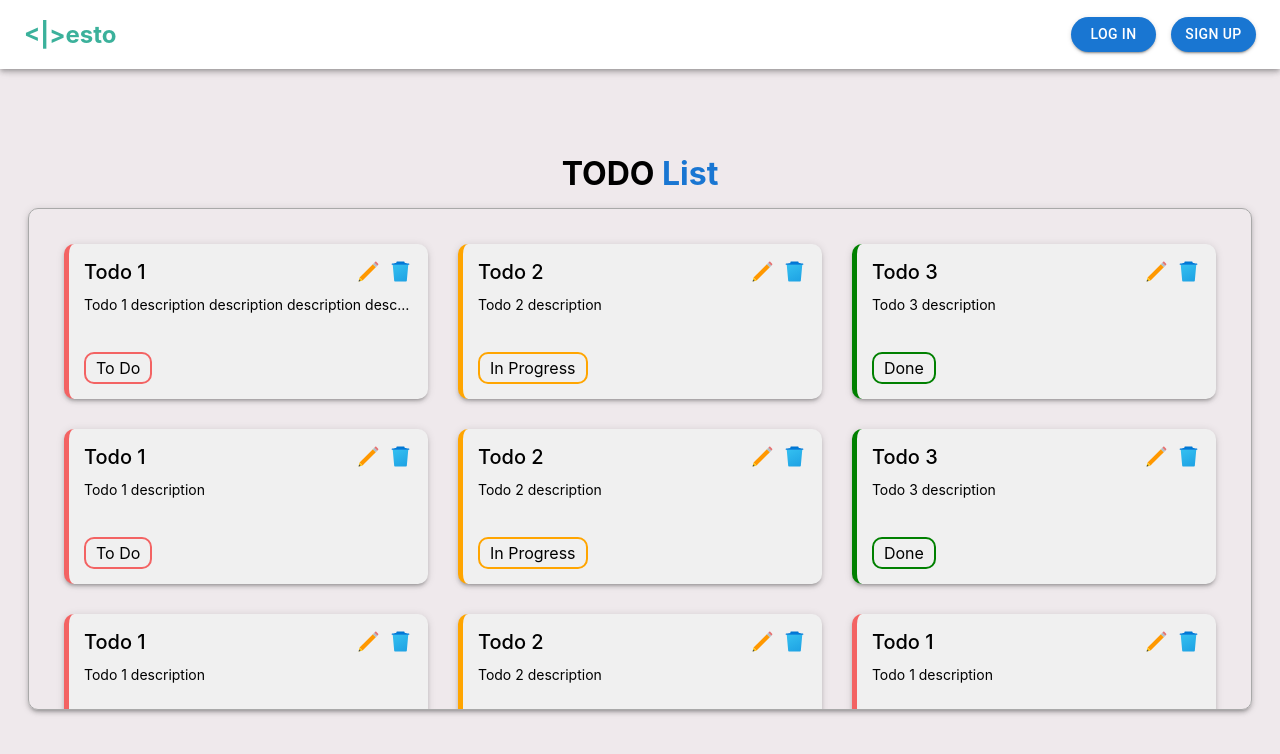
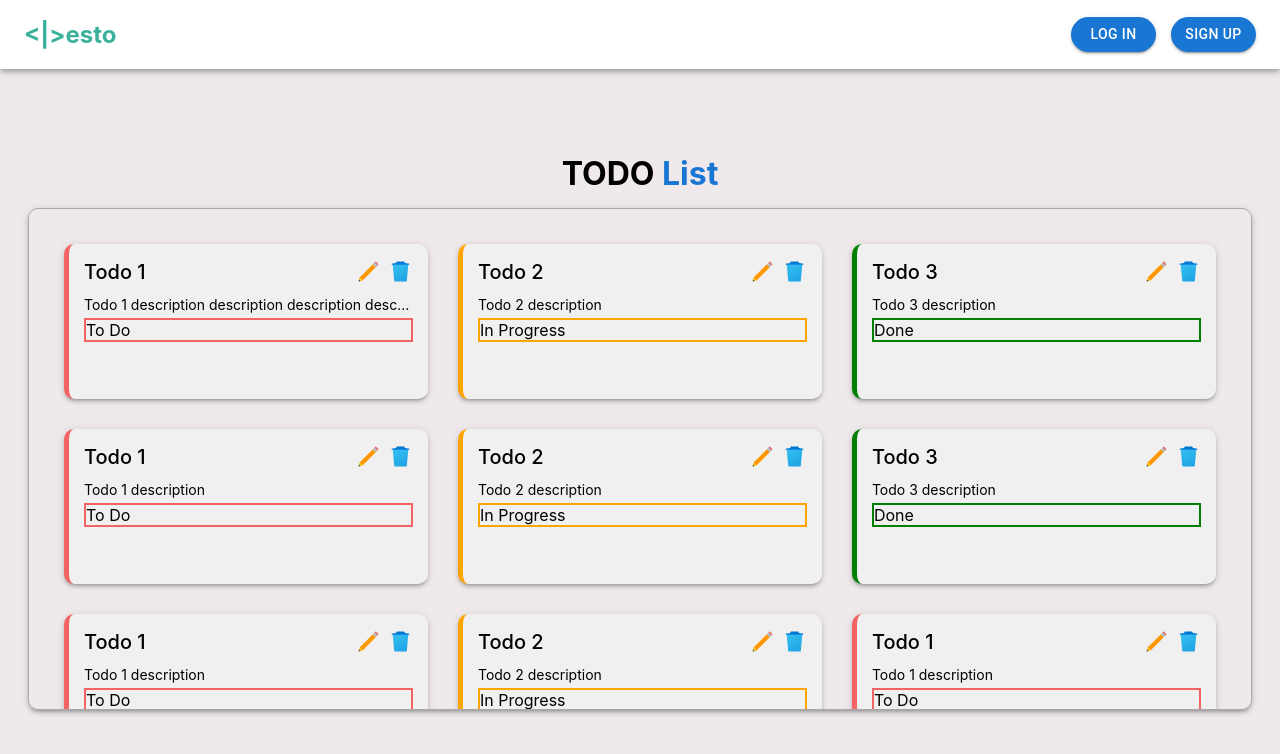
Before and after one commit to nikhilwankhede98/todo_list_app, a React (Create React App) app: page /todos in a window 1280 px wide. Shown: the top 754 px of the page. Built offline with nearby package versions, Linux system fonts and the light colour scheme.

Commit message:
handle change of todo status from list item

```diff
--- a/src/pages/todolist/styles.module.css
+++ b/src/pages/todolist/styles.module.css
@@ -78,11 +78,17 @@
         font-size: 14px;
     }
 
-    .todo_status {
-        padding: 4px 10px;
-        width: fit-content;
+    .status_btn_container {
+        display: flex;
+        align-items: center;
         margin-top: auto;
-        border-radius: 10px;
+        .todo_status {
+            padding: 4px 10px;
+            width: fit-content;
+            /* margin-top: auto; */
+            border-radius: 10px;
+            margin-right: 5px;
+        }
     }
 }
 
```
